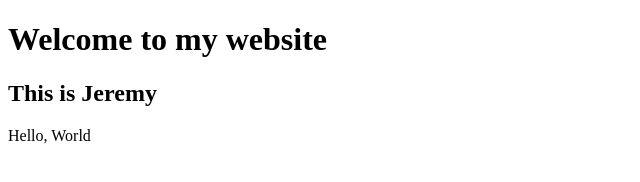
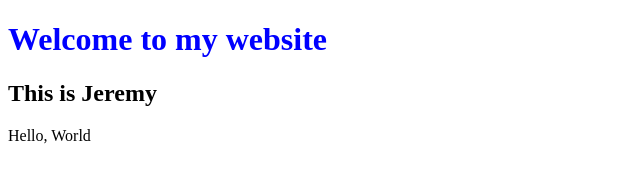
Before and after one commit to jeremymaisa/jeremy, a plain HTML site: page index.html in a window 1280 px wide. Shown: the whole page, without its empty margins (0-640 px from the left). Drawn offline with Linux system fonts and the light colour scheme.

Commit message:
Add style to the h1

```diff
--- a/index.html
+++ b/index.html
@@ -6,7 +6,7 @@
     <title>My Web</title>
   </head>
   <body>
-    <h1>Welcome to my website</h1>
+    <h1 style="color: blue;">Welcome to my website</h1>
     <h2>This is Jeremy</h2>
     <p>Hello, World</p>
   </body>
```
